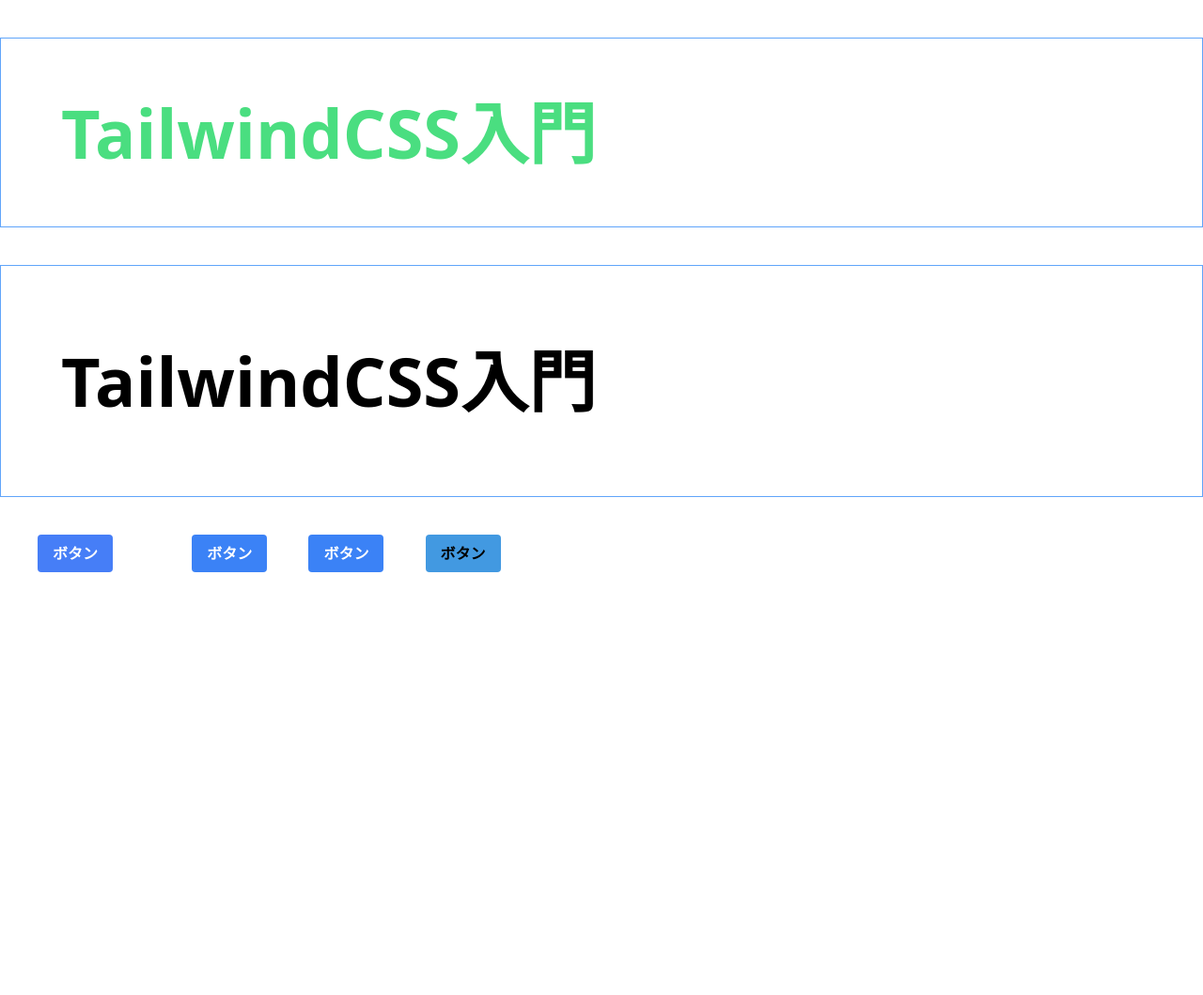
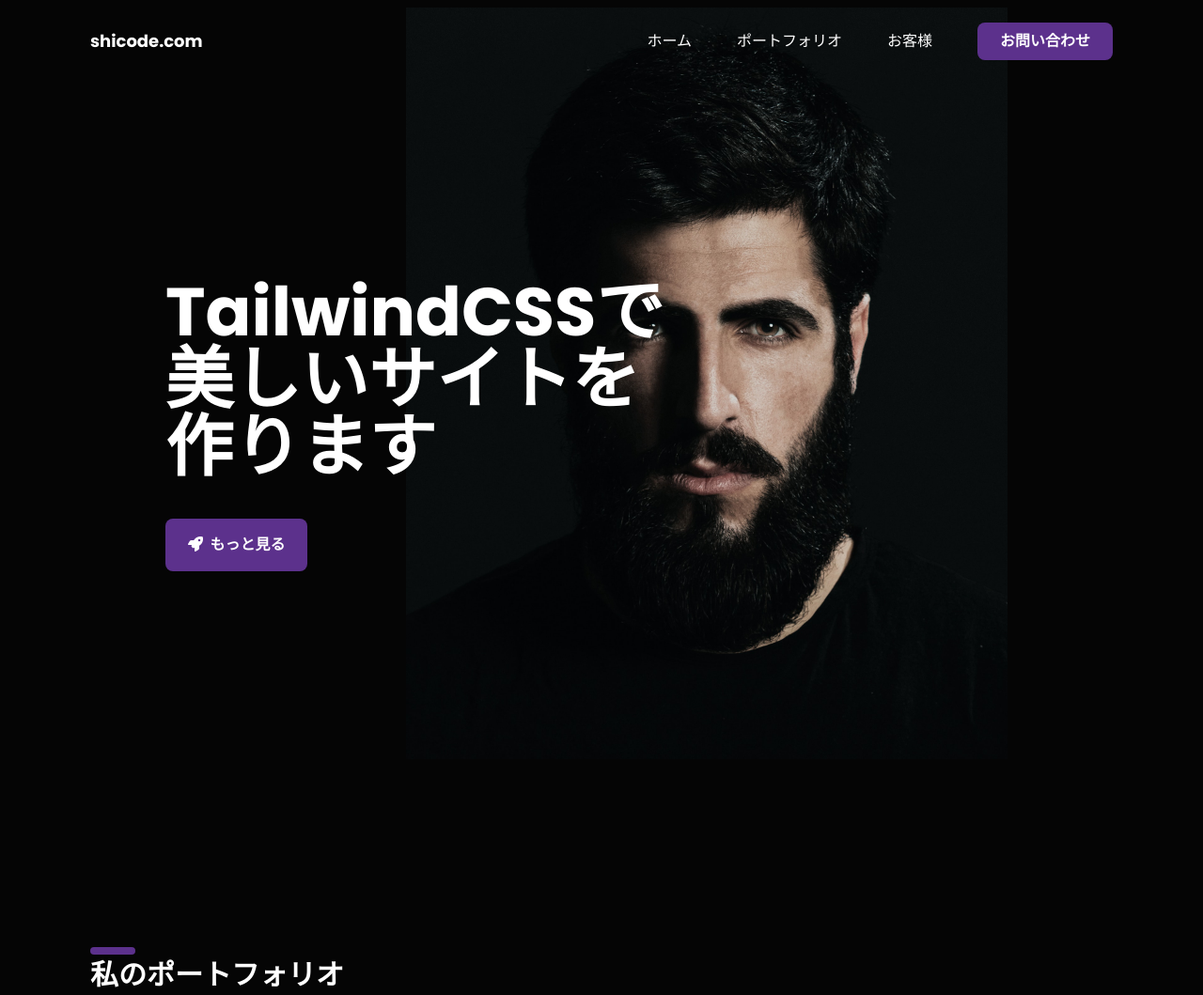
Before and after one commit to LeafField/tailwindcss, a website: page src/index.html in a window 1280 px wide. Shown: the whole page at 94% size. Before the commit the page ends 800 px from the top, so only its background shows below. Drawn offline with nearby package versions, Linux system fonts and the light colour scheme; files that its build step writes are made by us from their sources.

Commit message:
ヒーロセクションの完成

```diff
--- a/src/index.html
+++ b/src/index.html
@@ -6,22 +6,57 @@
   <meta name="viewport" content="width=device-width, initial-scale=1.0">
   <link rel="stylesheet" href="../dist/output.css">
   <title>ポートフォリオサイト</title>
+  <link rel="preconnect" href="https://fonts.googleapis.com">
+  <link rel="preconnect" href="https://fonts.gstatic.com" crossorigin>
+  <link href="https://fonts.googleapis.com/css2?family=Poppins:wght@300;400;500;600;700&display=swap" rel="stylesheet">
+  <link rel="stylesheet" href="https://cdnjs.cloudflare.com/ajax/libs/font-awesome/6.4.0/css/all.min.css"
+    integrity="sha512-iecdLmaskl7CVkqkXNQ/ZH/XLlvWZOJyj7Yy7tcenmpD1ypASozpmT/E0iPtmFIB46ZmdtAc9eNBvH0H/ZpiBw=="
+    crossorigin="anonymous" referrerpolicy="no-referrer" />
 </head>
 
-<body>
-  <div class="border border-blue-400 p-16 my-10 ">
-    <h1
-      class="lg:text-7xl text-3xl font-bold leading-relaxed sm:text-red-400 md:text-blue-400 lg:text-pink-400 xl:text-green-400">
-      TailwindCSS入門</h1>
-  </div>
-  <div class="border border-blue-400 p-16 my-10 ">
-    <h1 class="text-7xl font-bold leading-relaxed">TailwindCSS入門</h1>
+<body class="font-poppins bg-body text-white">
+  <header class="py-6">
+    <div class="container mx-auto flex justify-between items-center px-8 md:px-14 lg:px-24 w-full">
+      <div class="text-lg font-bold">shicode.com</div>
+      <div class="space-x-12 hidden md:flex items-center  ">
+        <a href="#home" class="hover:text-selected-text transition-colors duration-300">ホーム</a>
+        <a href="#portfolio" class="hover:text-selected-text transition-colors duration-300">ポートフォリオ</a>
+        <a href="#clients" class="hover:text-selected-text transition-colors duration-300">お客様</a>
+        <a href="#contact"><button
+            class="px-6 py-2 bg-thema font-bold rounded-lg hover:bg-purple-600 transition-colors duration-300">お問い合わせ</button></a>
+      </div>
+      <div class="md:hidden">
+        <i class="fa-solid fa-bars"></i>
+      </div>
+    </div>
+  </header>
+
+  <!-- ヒーローセクション -->
+  <div id="home" class="container mt-16 flex justify-between items-center mx-auto px-8 md:px-14 lg:px-24 w-full">
+    <div class="flex flex-wrap md:flex-nowrap">
+      <div class="md:my-36 lg:ml-20 justify-center md:justify-start max-w-xl flex flex-wrap">
+        <h1 class="font-bold text-5xl text-center md:text-left lg:text-7xl md:text-6xl">
+          TailwindCSSで<br>
+          美しいサイトを<br>
+          作ります</h1>
+        <button
+          class="px-6 py-4 bg-thema font-bold rounded-lg hover:bg-purple-600 transition-colors duration-300 mt-10">
+          <i class="fa-solid fa-rocket mr-1"></i>
+          <span>もっと見る</span>
+        </button>
+      </div>
+      <img src="./images/human.jpg" alt="image" width="1088" height="1360"
+        class="md:absolute lg:top-2 lg:right-52 md:w-3/5 lg:w-3/6 w-10/12 mt-12 md:mt-0 right-6 mx-auto -z-10">
+    </div>
   </div>
 
-  <button class="easy-button">ボタン</button>
-  <button class="bg-blue-500 hover:bg-blue-600 text-white font-bold px-4 py-2 rounded ml-20">ボタン</button>
-  <button class="btn btn-blue">ボタン</button>
-  <button class="btn bg-primary-500 ">ボタン</button>
+  <!-- ポートフォリオセクション -->
+  <div id="portfolio" class="container mt-64 flex justify-between items-center mx-auto px-8 md:px-14 lg:px-24 w-full">
+    <section class="w-full">
+      <h2 class="secondary-title">私のポートフォリオ</h2>
+    </section>
+  </div>
+
 </body>
 
 </html>
--- a/src/input.css
+++ b/src/input.css
@@ -26,3 +26,12 @@
 .btn-blue:hover {
   @apply bg-blue-600;
 }
+
+.secondary-title {
+  @apply text-3xl font-bold;
+}
+
+.secondary-title::before {
+  content: "";
+  @apply block w-12 h-2 bg-thema rounded-full mb-1;
+}
--- a/tailwind.config.js
+++ b/tailwind.config.js
@@ -4,12 +4,13 @@
   theme: {
     extend: {
       colors: {
-        primary: {
-          100: "#ebf8ff",
-          300: "#90cdf4",
-          500: "#4299e1",
-        },
+        body: "#050505",
+        "selected-text": "#a3a3ff",
+        thema: "#5c318c",
       },
+    },
+    fontFamily: {
+      poppins: ["Poppins", "sans-serif"],
     },
   },
   plugins: [],
```
Also changed, not shown: src/images/human.jpg (added), src/images/portfolio1.jpg (added), src/images/portfolio2.jpg (added), src/images/portfolio3.jpg (added), src/images/portfolio4.jpg (added), src/images/portfolio5.jpg (added), src/images/portfolio6.jpg (added).
